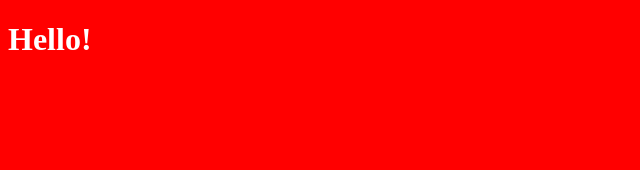
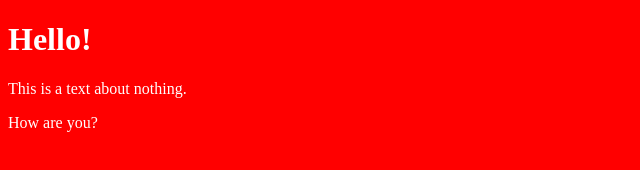
Before and after one commit to AlexCode-dot/git-branch-testing, a plain HTML site: page index.html in a window 1280 px wide. Shown: the whole page, without its empty margins (0-640 px from the left). Drawn offline with Linux system fonts and the light colour scheme.

Commit message:
Added two P elements to HTML

```diff
--- a/index.html
+++ b/index.html
@@ -8,6 +8,8 @@
 </head>
 <body>
     <h1>Hello!</h1>
+    <p>This is a text about nothing.</p>
+    <p>How are you?</p>
 
 </body>
 </html>
```
